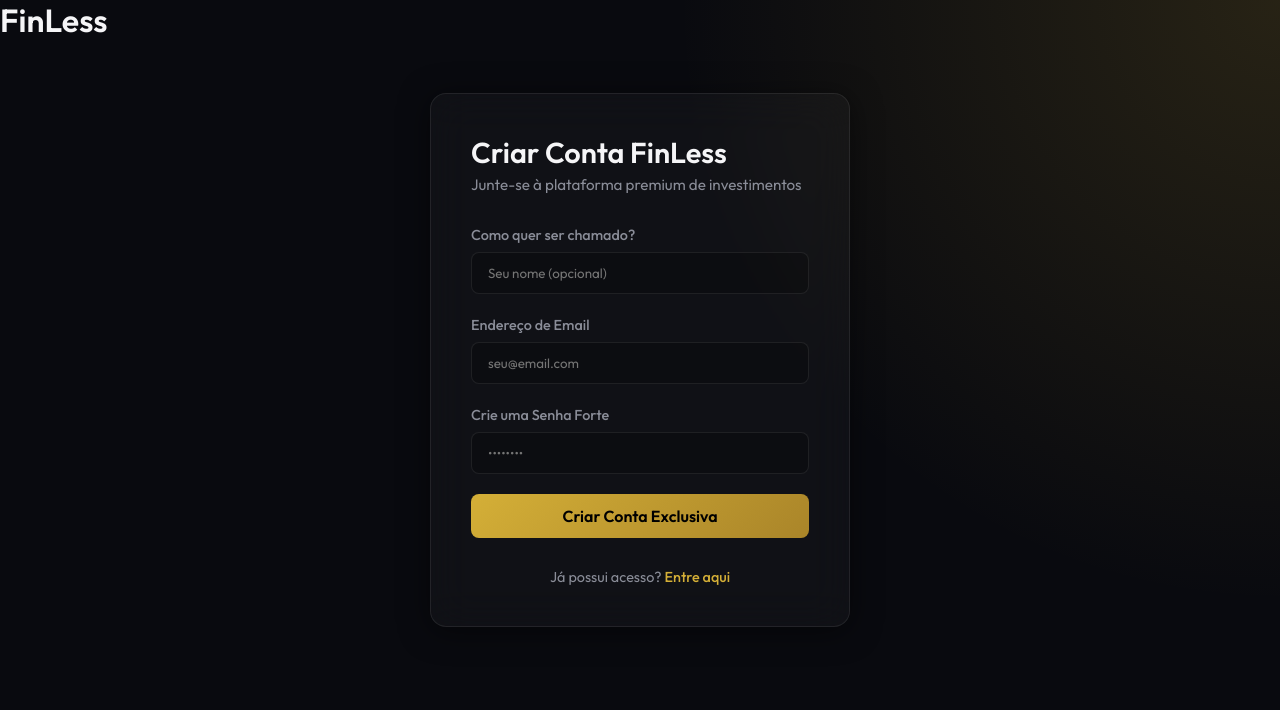
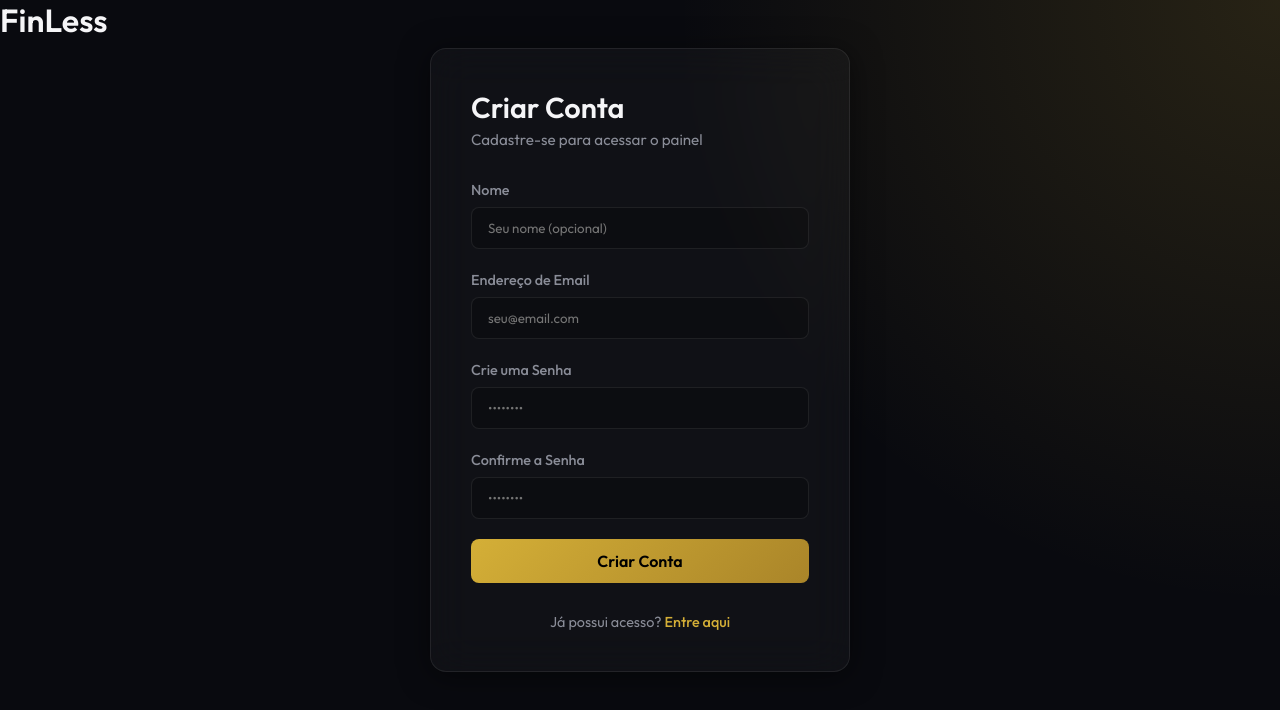
Before and after one commit to prfAguiar/tp-engsoft, a Vue app in the folder frontend/: page /register in a window 1280 px wide. Shown: the top 710 px of the page. Built offline with nearby package versions, Linux system fonts and the light colour scheme.

Commit message:
feat(ui): tone down copywriting and add confirm password field

```diff
--- a/frontend/src/views/RegisterView.vue
+++ b/frontend/src/views/RegisterView.vue
@@ -1,25 +1,29 @@
 <template>
   <div class="auth-wrapper">
     <div class="glass-card auth-card">
-      <h2 class="title">Criar Conta FinLess</h2>
-      <p class="subtitle">Junte-se à plataforma premium de investimentos</p>
+      <h2 class="title">Criar Conta</h2>
+      <p class="subtitle">Cadastre-se para acessar o painel</p>
 
       <form @submit.prevent="handleRegister" class="form-layout">
         <div class="input-group">
-          <label>Como quer ser chamado?</label>
+          <label>Nome</label>
           <input type="text" v-model="firstName" class="premium-input" placeholder="Seu nome (opcional)" />
         </div>
         <div class="input-group">
           <label>Endereço de Email</label>
-          <input type="email" v-model="email" :class="['premium-input', { 'has-error': hasError }]" placeholder="seu@email.com" required @input="clearError" />
+          <input type="email" v-model="email" :class="['premium-input', { 'has-error': hasErrorEmail }]" placeholder="seu@email.com" required @input="clearError" />
         </div>
         <div class="input-group">
-          <label>Crie uma Senha Forte</label>
-          <input type="password" v-model="password" :class="['premium-input', { 'has-error': hasError }]" placeholder="••••••••" required @input="clearError" />
+          <label>Crie uma Senha</label>
+          <input type="password" v-model="password" :class="['premium-input', { 'has-error': hasErrorPassword }]" placeholder="••••••••" required @input="clearError" />
+        </div>
+        <div class="input-group">
+          <label>Confirme a Senha</label>
+          <input type="password" v-model="passwordConfirm" :class="['premium-input', { 'has-error': hasErrorPassword }]" placeholder="••••••••" required @input="clearError" />
         </div>
 
         <button type="submit" class="premium-btn" :disabled="isLoading">
-          {{ isLoading ? 'Forjando Credenciais...' : 'Criar Conta Exclusiva' }}
+          {{ isLoading ? 'Criando conta...' : 'Criar Conta' }}
         </button>
         <p v-if="errorMsg" class="error-msg">{{ errorMsg }}</p>
       </form>
@@ -39,20 +43,30 @@ import api from '@/services/api'
 const firstName = ref('')
 const email = ref('')
 const password = ref('')
+const passwordConfirm = ref('')
 const errorMsg = ref('')
-const hasError = ref(false)
+const hasErrorEmail = ref(false)
+const hasErrorPassword = ref(false)
 const isLoading = ref(false)
 const router = useRouter()
 
 const clearError = () => {
-  hasError.value = false
+  hasErrorEmail.value = false
+  hasErrorPassword.value = false
   errorMsg.value = ''
 }
 
 const handleRegister = async () => {
   if (isLoading.value) return
+  clearError()
+
+  if (password.value !== passwordConfirm.value) {
+    hasErrorPassword.value = true
+    errorMsg.value = 'As senhas não coincidem.'
+    return
+  }
+
   isLoading.value = true
-  clearError()
 
   try {
     await api.post('users/register/', {
@@ -62,12 +76,17 @@ const handleRegister = async () => {
     })
     router.push('/login')
   } catch (err) {
-    hasError.value = true
     if (err.response && err.response.data) {
       const data = err.response.data
-      if (data.email) errorMsg.value = data.email[0]
-      else if (data.password) errorMsg.value = data.password[0]
-      else errorMsg.value = 'Dados inválidos. Verifique as informações.'
+      if (data.email) {
+        hasErrorEmail.value = true
+        errorMsg.value = data.email[0]
+      } else if (data.password) {
+        hasErrorPassword.value = true
+        errorMsg.value = data.password[0]
+      } else {
+        errorMsg.value = 'Dados inválidos. Verifique as informações.'
+      }
     } else {
       errorMsg.value = 'Falha ao conectar com o banco.'
     }
```
